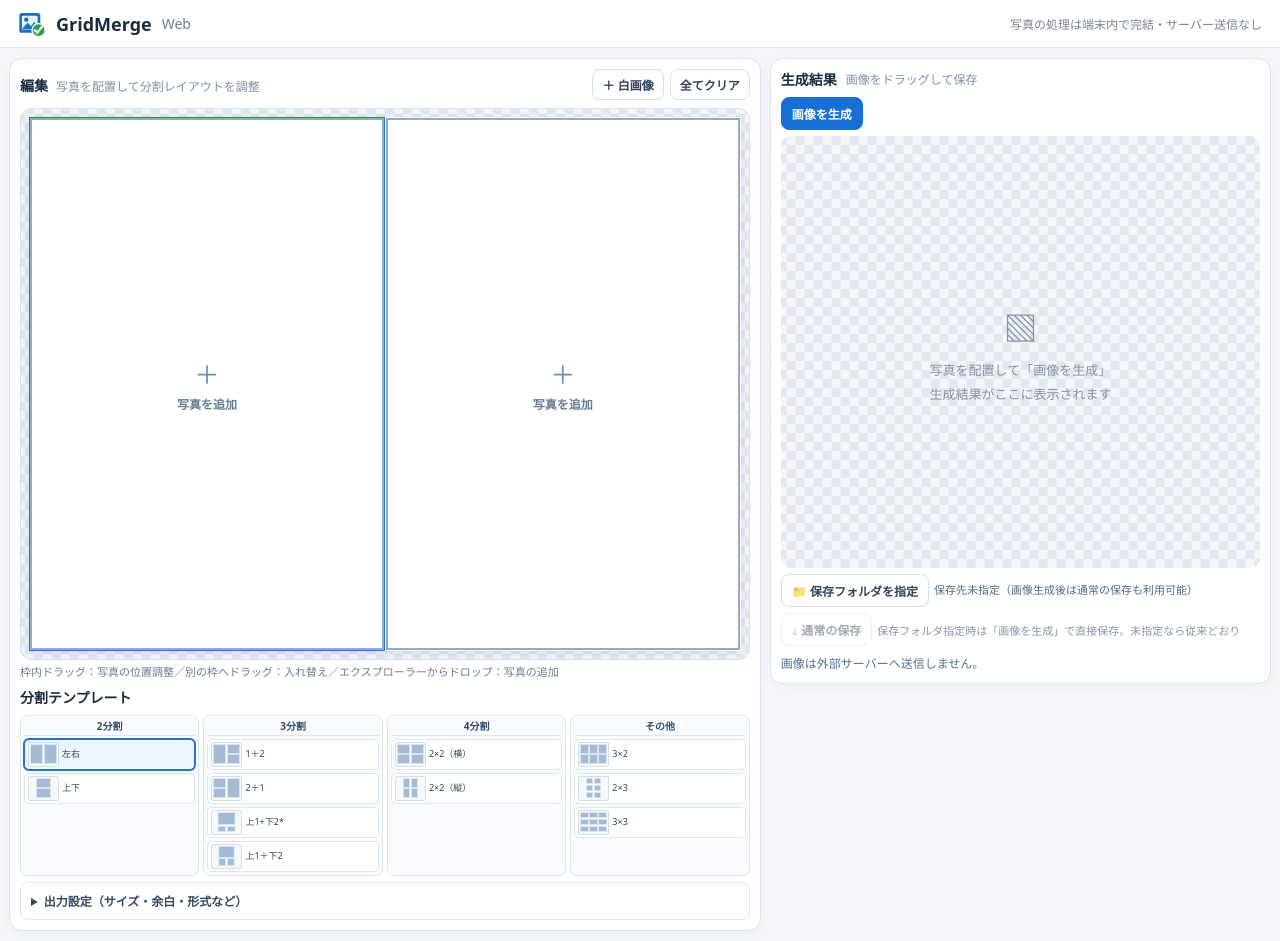
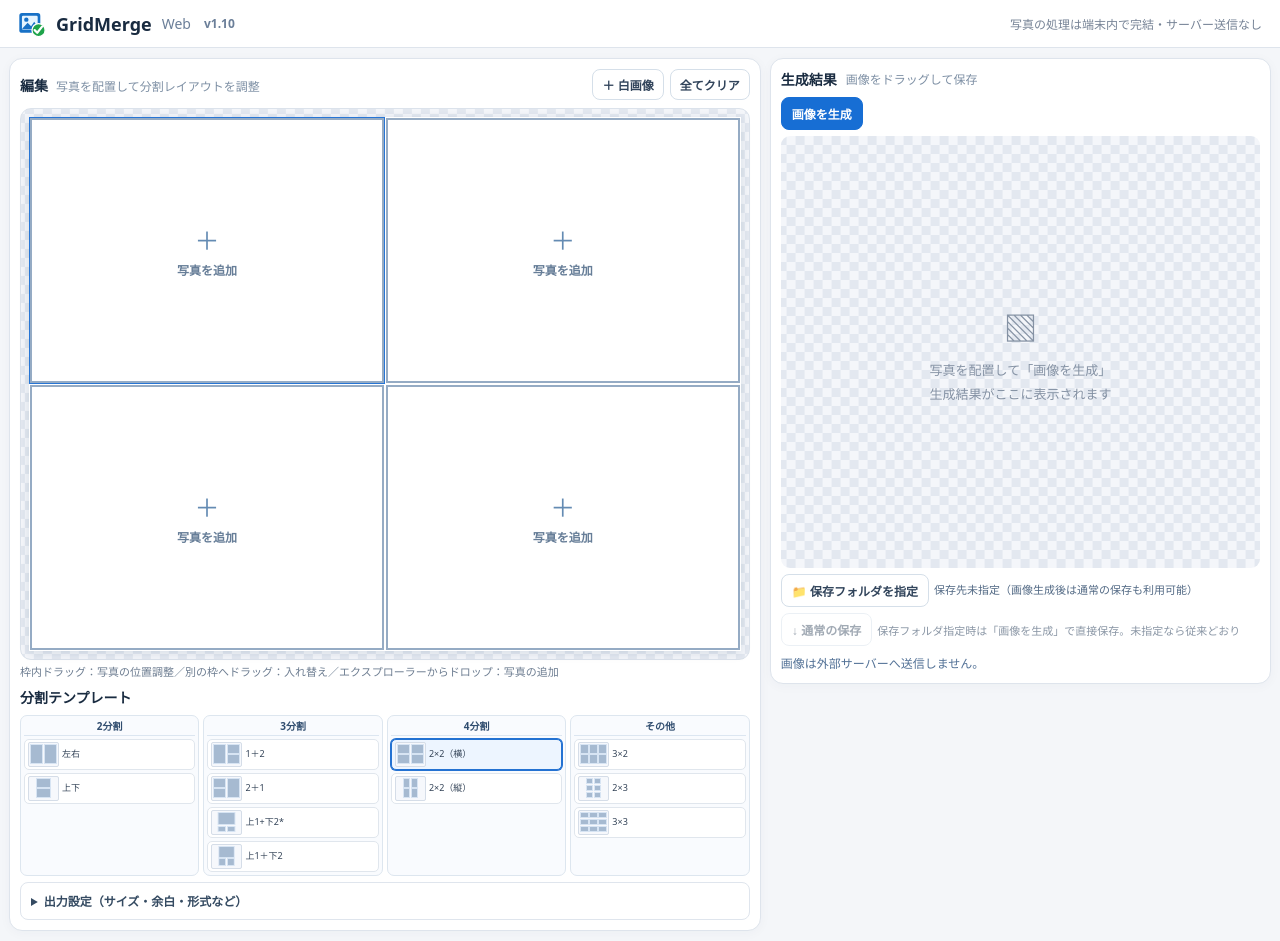
Before and after one commit to Akawa246/GridMarge, a plain HTML site: page index.html in a window 1280 px wide. Drawn offline with Linux system fonts and the light colour scheme.

Commit message:
Add files via upload
v1.10

```diff
--- a/index.html
+++ b/index.html
@@ -2,7 +2,7 @@
 <html lang="ja">
 <head>
 <meta charset="utf-8"><meta name="viewport" content="width=device-width, initial-scale=1">
-<title>GridMerge Web v1.5 — 写真結合（GitHub Pages版）</title>
+<title>GridMerge Web v1.10 — 写真結合（GitHub Pages版）</title>
 <meta name="description" content="写真を分割テンプレートで結合できるブラウザ版GridMerge。画像はブラウザ内で処理し外部に送信しません。">
 <link rel="icon" href="favicon.svg" type="image/svg+xml">
 <style>
@@ -169,10 +169,12 @@ main{max-width:1600px;margin:10px auto;padding:0 12px;grid-template-columns:minm
  .editor-heading h2 span{font-size:10px}
  .editor-actions .btn{padding:5px 6px;font-size:10px}
 }
+
+.app-version{font-size:12px;font-weight:600;color:#6b7f99;white-space:nowrap;margin-left:3px}
 </style>
 </head>
 <body>
-<header><div class="brand"><svg viewBox="0 0 64 64" aria-hidden="true"><rect x="3" y="7" width="48" height="45" rx="6" fill="#1871c6"/><rect x="9" y="13" width="36" height="32" rx="3" fill="#e5f4ff"/><circle cx="19" cy="22" r="5" fill="#1871c6"/><path d="M10 42l12-13 8 8 7-10 8 11v6H10" fill="#1871c6"/><circle cx="47" cy="46" r="15" fill="#1ea34a" stroke="white" stroke-width="3"/><path d="M38 46l6 6 11-14" fill="none" stroke="white" stroke-width="5" stroke-linecap="round" stroke-linejoin="round"/></svg>GridMerge <span style="font-weight:450;color:#6b7f99;font-size:14px">Web</span></div><small>写真の処理は端末内で完結・サーバー送信なし</small></header>
+<header><div class="brand"><svg viewBox="0 0 64 64" aria-hidden="true"><rect x="3" y="7" width="48" height="45" rx="6" fill="#1871c6"/><rect x="9" y="13" width="36" height="32" rx="3" fill="#e5f4ff"/><circle cx="19" cy="22" r="5" fill="#1871c6"/><path d="M10 42l12-13 8 8 7-10 8 11v6H10" fill="#1871c6"/><circle cx="47" cy="46" r="15" fill="#1ea34a" stroke="white" stroke-width="3"/><path d="M38 46l6 6 11-14" fill="none" stroke="white" stroke-width="5" stroke-linecap="round" stroke-linejoin="round"/></svg>GridMerge <span style="font-weight:450;color:#6b7f99;font-size:14px">Web</span> <span class="app-version">v1.10</span></div><small>写真の処理は端末内で完結・サーバー送信なし</small></header>
 <main>
 <section class="panel">
 <div class="editor-heading">
@@ -222,7 +224,7 @@ const T=[
 {name:'6分割｜2×3',ratio:[3,4],rects:Array.from({length:6},(_,i)=>[(i%2)/2,Math.floor(i/2)/3,1/2,1/3])},
 {name:'9分割｜3×3',ratio:[4,3],rects:Array.from({length:9},(_,i)=>[(i%3)/3,Math.floor(i/3)/3,1/3,1/3])},
 ];
-let template=0, slots=[], selected=0, generatedBlob=null, generatedURL=null, outputName='', lockUpdating=false, dragState=null;
+let template=6, slots=[], selected=0, generatedBlob=null, generatedURL=null, outputName='', lockUpdating=false, dragState=null;
 function say(msg){status.textContent=msg}
 function number(id,fallback,min,max){const v=Number($(id).value);return Number.isFinite(v)?Math.max(min,Math.min(max,v)):fallback}
 function invalidate(){if(generatedURL)URL.revokeObjectURL(generatedURL);generatedURL=null;generatedBlob=null;result.removeAttribute('src');result.style.display='none';$('#resultPlaceholder').style.display='';$('#download').disabled=true;$('#outputInfo').textContent=''}
@@ -325,7 +327,7 @@ else{say('画像を生成しました。保存フォルダを指定すると次
 $('#download').onclick=()=>{if(!generatedURL)return;const a=document.createElement('a');a.href=generatedURL;a.download=outputName||getFileName();document.body.appendChild(a);a.click();a.remove()};
 result.addEventListener('dragstart',e=>{if(!generatedBlob||!generatedURL){e.preventDefault();return}const filename=outputName||getFileName();const mime=generatedBlob.type||'image/png';e.dataTransfer.effectAllowed='copy';try{const f=new File([generatedBlob],filename,{type:mime});e.dataTransfer.items.add(f)}catch(_){}try{e.dataTransfer.setData('DownloadURL',`${mime}:${filename}:${generatedURL}`)}catch(_){}try{e.dataTransfer.setData('text/uri-list',generatedURL)}catch(_){}say('エクスプローラーへドロップしてください。ブラウザの制約で保存できなければ「通常の保存」を使用してください。')});
 window.addEventListener('resize',render);if(window.ResizeObserver){const ro=new ResizeObserver(()=>{requestAnimationFrame(()=>render())});ro.observe(preview)}preview.addEventListener('dragover',e=>e.preventDefault());preview.addEventListener('drop',e=>{e.preventDefault();if(!e.target.closest('.tile'))assignFiles([...e.dataTransfer.files].filter(f=>f.type.startsWith('image/')),selected)});
-setTemplate(0);
+setTemplate(6);
 })();
 </script>
 </body></html>
```
